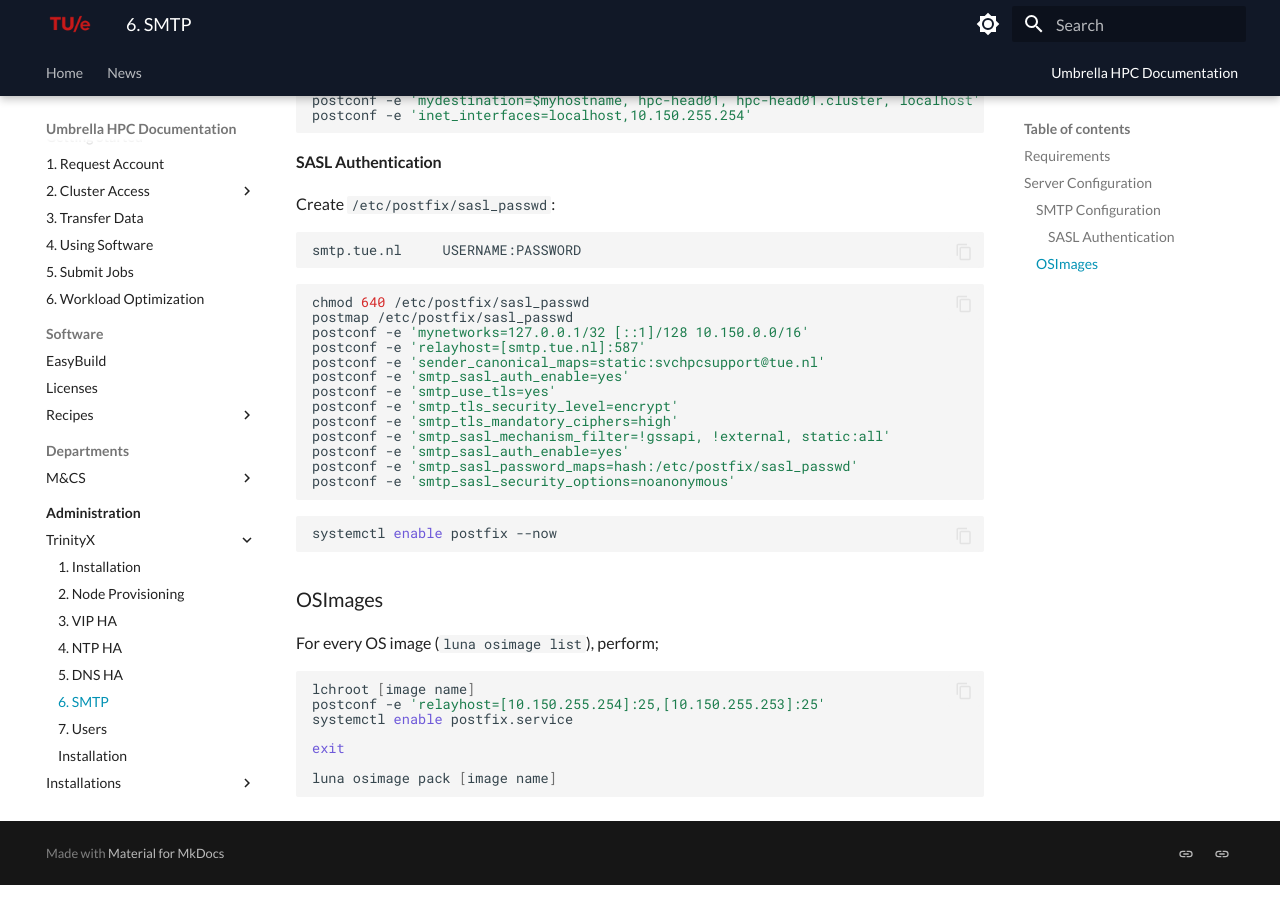
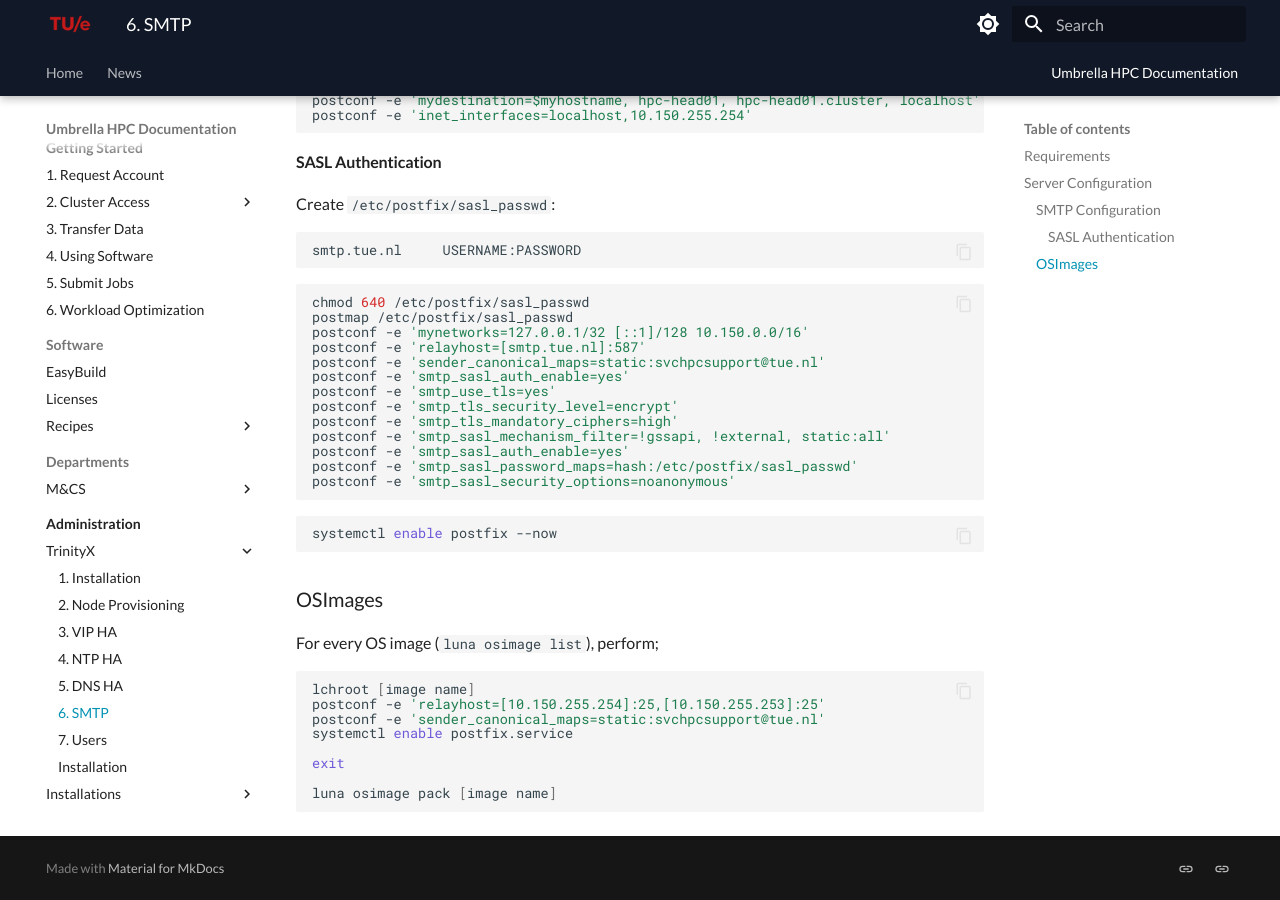
Before and after one commit to gferhpc/supercomputing.tue.nl, an MkDocs documentation site: the page built from pages/documentation/administration/trinityx/smtp.md, in a window 1280 px wide and 900 px high, scrolled down 596 px. Built offline with MkDocs 1.6.1 and Material for MkDocs 9.7.7, drawn with Linux system fonts in a browser that asks for light colours.

Commit message:
Update smtp.md

````diff
--- a/pages/documentation/administration/trinityx/smtp.md
+++ b/pages/documentation/administration/trinityx/smtp.md
@@ -68,6 +68,7 @@
 ```shell
 lchroot [image name]
 postconf -e 'relayhost=[10.150.255.254]:25,[10.150.255.253]:25'
+postconf -e 'sender_canonical_maps=static:svchpcsupport@tue.nl'
 systemctl enable postfix.service
 
 exit
````
